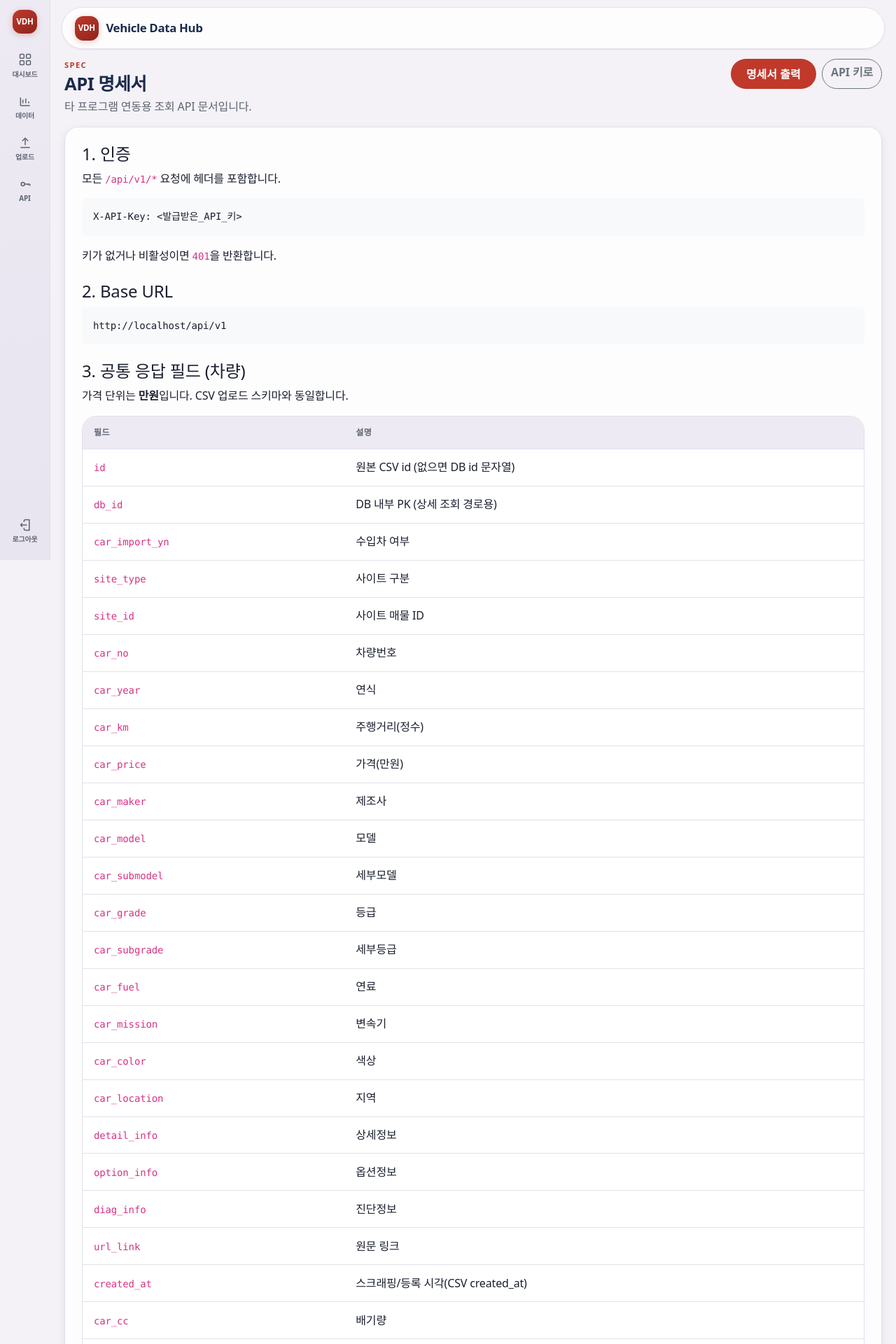
After one commit to JTY9410/vehicle-data-hub, a Flask app: page /api-keys/docs in a window 1280 px wide. The commit adds this page. Shown: the top 1920 px of the page at 70% size. Run offline with Flask 3, Linux system fonts and the light colour scheme; the visitor is signed in with stand-in values (Sample User, id 1); some web fonts are replaced.

Commit message:
feat: API docs print page and full CSV field mapping
Store CSV id as source_id, align API payload with upload schema, add printable API spec.

Co-authored-by: Cursor <cursoragent@cursor.com>

```diff
--- a/apps/models.py
+++ b/apps/models.py
@@ -31,6 +31,7 @@ class Vehicle(db.Model):
     )
 
     id: Mapped[int] = mapped_column(primary_key=True)
+    source_id: Mapped[str | None] = mapped_column(String(64), index=True)
     site_type: Mapped[str] = mapped_column(String(32), nullable=False)
     site_id: Mapped[str] = mapped_column(String(128), nullable=False)
     car_no: Mapped[str | None] = mapped_column(String(32))
--- a/apps/routes/admin.py
+++ b/apps/routes/admin.py
@@ -221,6 +221,12 @@ def api_keys():
     return render_template("api_keys.html", keys=keys, plaintext=plaintext)
 
 
+@bp.get("/api-keys/docs")
+@login_required
+def api_docs():
+    return render_template("api_docs.html")
+
+
 @bp.post("/api-keys/<int:key_id>/revoke")
 @login_required
 def api_keys_revoke(key_id: int):
--- a/apps/services/import_csv.py
+++ b/apps/services/import_csv.py
@@ -38,6 +38,7 @@ def _clean(value: str | None) -> str | None:
 
 
 def _apply_row(vehicle: Vehicle, row: dict, scraped_at: datetime | None, price: int) -> None:
+    vehicle.source_id = _clean(row.get("id"))
     vehicle.car_no = _clean(row.get("car_no"))
     vehicle.car_year = _clean(row.get("car_year"))
     vehicle.car_km = parse_km(row.get("car_km"))
--- /dev/null
+++ b/templates/api_docs.html
@@ -0,0 +1,104 @@
+<!--
+  [UI Flow]
+  1. Auth required
+  2. Data: static API spec
+  3. States: view | print
+  4. Actions → print / back to api-keys
+-->
+{% extends "base.html" %}
+{% block title %}API 명세서 · Vehicle Hub{% endblock %}
+{% block content %}
+<div class="d-flex justify-content-between align-items-start flex-wrap gap-2 mb-3 no-print">
+  <div>
+    <p class="section-kicker mb-1">SPEC</p>
+    <h1 class="page-title">API 명세서</h1>
+    <p class="page-subtitle mb-0">타 프로그램 연동용 조회 API 문서입니다.</p>
+  </div>
+  <div class="d-flex gap-2">
+    <button type="button" class="btn btn-primary" onclick="window.print()">명세서 출력</button>
+    <a class="btn btn-outline-secondary" href="{{ url_for('admin.api_keys') }}">API 키로</a>
+  </div>
+</div>
+
+<article class="glass-card p-4 api-spec" id="api-spec">
+  <h2 class="h4">1. 인증</h2>
+  <p>모든 <code>/api/v1/*</code> 요청에 헤더를 포함합니다.</p>
+  <pre class="bg-light p-3 rounded"><code>X-API-Key: &lt;발급받은_API_키&gt;</code></pre>
+  <p>키가 없거나 비활성이면 <code>401</code>을 반환합니다.</p>
+
+  <h2 class="h4 mt-4">2. Base URL</h2>
+  <pre class="bg-light p-3 rounded"><code>{{ request.host_url.rstrip('/') }}/api/v1</code></pre>
+
+  <h2 class="h4 mt-4">3. 공통 응답 필드 (차량)</h2>
+  <p>가격 단위는 <strong>만원</strong>입니다. CSV 업로드 스키마와 동일합니다.</p>
+  <div class="wc-table-wrap">
+    <table class="wc-table">
+      <thead><tr><th>필드</th><th>설명</th></tr></thead>
+      <tbody>
+        <tr><td><code>id</code></td><td>원본 CSV id (없으면 DB id 문자열)</td></tr>
+        <tr><td><code>db_id</code></td><td>DB 내부 PK (상세 조회 경로용)</td></tr>
+        <tr><td><code>car_import_yn</code></td><td>수입차 여부</td></tr>
+        <tr><td><code>site_type</code></td><td>사이트 구분</td></tr>
+        <tr><td><code>site_id</code></td><td>사이트 매물 ID</td></tr>
+        <tr><td><code>car_no</code></td><td>차량번호</td></tr>
+        <tr><td><code>car_year</code></td><td>연식</td></tr>
+        <tr><td><code>car_km</code></td><td>주행거리(정수)</td></tr>
+        <tr><td><code>car_price</code></td><td>가격(만원)</td></tr>
+        <tr><td><code>car_maker</code></td><td>제조사</td></tr>
+        <tr><td><code>car_model</code></td><td>모델</td></tr>
+        <tr><td><code>car_submodel</code></td><td>세부모델</td></tr>
+        <tr><td><code>car_grade</code></td><td>등급</td></tr>
+        <tr><td><code>car_subgrade</code></td><td>세부등급</td></tr>
+        <tr><td><code>car_fuel</code></td><td>연료</td></tr>
+        <tr><td><code>car_mission</code></td><td>변속기</td></tr>
+        <tr><td><code>car_color</code></td><td>색상</td></tr>
+        <tr><td><code>car_location</code></td><td>지역</td></tr>
+        <tr><td><code>detail_info</code></td><td>상세정보</td></tr>
+        <tr><td><code>option_info</code></td><td>옵션정보</td></tr>
+        <tr><td><code>diag_info</code></td><td>진단정보</td></tr>
+        <tr><td><code>url_link</code></td><td>원문 링크</td></tr>
+        <tr><td><code>created_at</code></td><td>스크래핑/등록 시각(CSV created_at)</td></tr>
+        <tr><td><code>car_cc</code></td><td>배기량</td></tr>
+        <tr><td><code>car_type</code></td><td>차종</td></tr>
+        <tr><td><code>car_seat</code></td><td>승차인원</td></tr>
+        <tr><td><code>price_unit</code></td><td>항상 <code>만원</code></td></tr>
+      </tbody>
+    </table>
+  </div>
+
+  <h2 class="h4 mt-4">4. 엔드포인트</h2>
+
+  <h3 class="h5">4.1 목록</h3>
+  <pre class="bg-light p-3 rounded"><code>GET /api/v1/vehicles
+Query: page, per_page(max {{ config.API_PER_PAGE_MAX }}), maker, model, site_type, year, price_min, price_max</code></pre>
+  <pre class="bg-light p-3 rounded"><code>curl -H "X-API-Key: YOUR_KEY" \
+  "{{ request.host_url.rstrip('/') }}/api/v1/vehicles?page=1&amp;per_page=20&amp;maker=현대"</code></pre>
+
+  <h3 class="h5 mt-3">4.2 검색</h3>
+  <pre class="bg-light p-3 rounded"><code>GET /api/v1/vehicles/search?q=아반떼</code></pre>
+
+  <h3 class="h5 mt-3">4.3 상세</h3>
+  <pre class="bg-light p-3 rounded"><code>GET /api/v1/vehicles/{db_id}</code></pre>
+  <p class="small text-muted">경로의 <code>db_id</code>는 응답의 <code>db_id</code> 값입니다.</p>
+
+  <h2 class="h4 mt-4">5. 업로드 CSV 필수 컬럼</h2>
+  <p class="small mb-2">아래 컬럼이 반영됩니다. <code>site_type</code>+<code>site_id</code> 기준 upsert, 렌트카(하/허/호)·가격 ≤0 또는 ≥9999는 제외.</p>
+  <pre class="bg-light p-3 rounded"><code>id, car_import_yn, site_type, site_id, car_no, car_year, car_km, car_price,
+car_maker, car_model, car_submodel, car_grade, car_subgrade, car_fuel,
+car_mission, car_color, car_location, detail_info, option_info, diag_info,
+url_link, created_at, car_cc, car_type, car_seat</code></pre>
+</article>
+
+<style>
+@media print {
+  .side-rail, .top-bar, .no-print, #inapp-escape { display: none !important; }
+  .app-body { display: block !important; }
+  .app-content { padding: 0 !important; }
+  .glass-card {
+    box-shadow: none !important;
+    border: none !important;
+    backdrop-filter: none !important;
+  }
+}
+</style>
+{% endblock %}
--- a/templates/upload.html
+++ b/templates/upload.html
@@ -11,6 +11,10 @@
 <p class="section-kicker mb-1">IMPORT</p>
 <h1 class="page-title">CSV 업로드</h1>
 <p class="page-subtitle">렌트카(하/허/호)·비정상 가격(≤0 또는 ≥9999)은 저장되지 않습니다. 가격 단위: 만원.</p>
+<div class="glass-card p-3 mb-4 small">
+  <strong>반영 컬럼:</strong>
+  <code>id, car_import_yn, site_type, site_id, car_no, car_year, car_km, car_price, car_maker, car_model, car_submodel, car_grade, car_subgrade, car_fuel, car_mission, car_color, car_location, detail_info, option_info, diag_info, url_link, created_at, car_cc, car_type, car_seat</code>
+</div>
 
 <div class="glass-card p-4">
   <form method="post" enctype="multipart/form-data" action="{{ url_for('admin.upload') }}">
```
Also changed, not shown: apps/routes/api.py (+49 -16 lines), migrations/versions/a1b2c3d4e5f6_add_vehicle_source_id.py (added, +26 -0 lines), templates/api_keys.html (+7 -2 lines), tests/test_admin_api.py (+16 -1 lines), tests/test_import_csv.py (+4 -0 lines).
